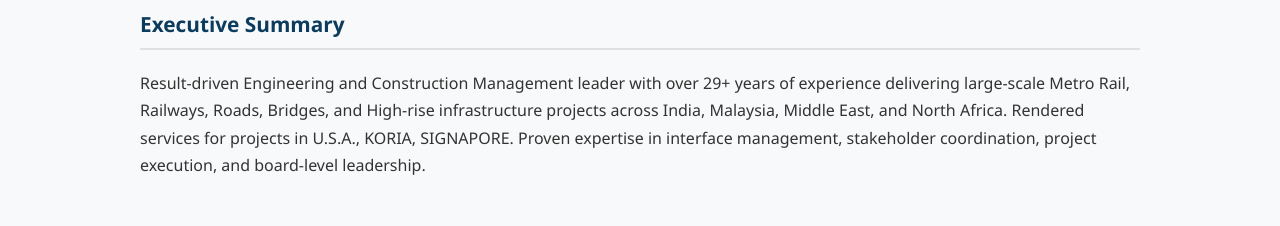
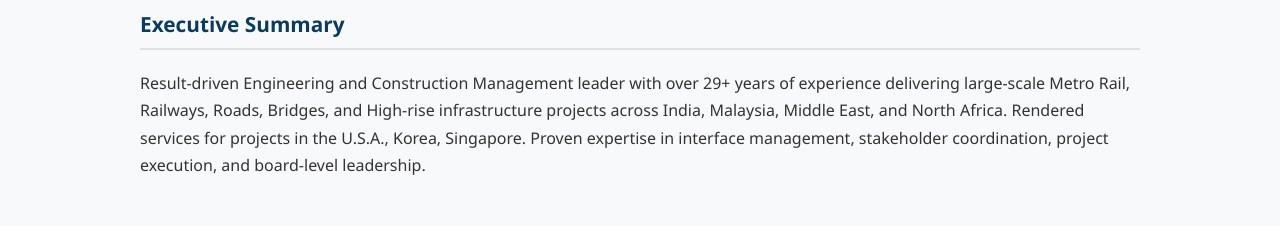
Before and after one commit to VenugopalBurugupally/venugopalburugupally.github.io, a plain HTML site: page index.html in a window 1280 px wide. Shown: the part 518-744 px from the top of the page. Drawn offline with Linux system fonts and the light colour scheme.

Commit message:
Update index.html

```diff
--- a/index.html
+++ b/index.html
@@ -20,7 +20,7 @@
     <p>
         Result-driven Engineering and Construction Management leader with over 29+ years of
         experience delivering large-scale Metro Rail, Railways, Roads, Bridges, and High-rise
-        infrastructure projects across India, Malaysia, Middle East, and North Africa. Rendered services for projects in U.S.A., KORIA, SIGNAPORE.
+        infrastructure projects across India, Malaysia, Middle East, and North Africa. Rendered services for projects in the U.S.A., Korea, Singapore.
         Proven expertise in interface management, stakeholder coordination, project execution,
         and board-level leadership.
     </p>
```
